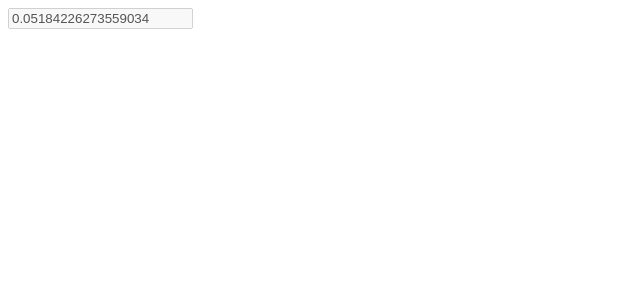
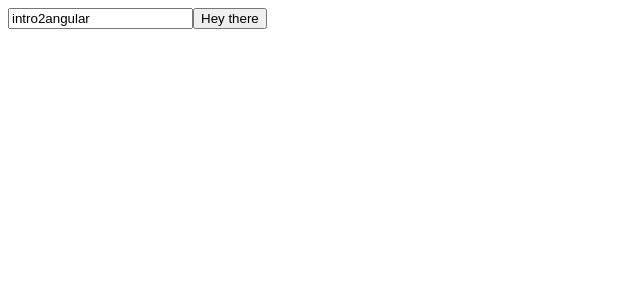
Before and after one commit to danielJAmoils/angulerNotes, an Angular app: page / in a window 1280 px wide. Shown: the top 300 px of the page, without its empty margins (0-640 px from the left). Built offline with nearby package versions, Linux system fonts and the light colour scheme.

Commit message:
target to source binding

```diff
--- a/src/app/app.component.html
+++ b/src/app/app.component.html
@@ -1 +1,3 @@
 <input type="text" value="{{myVariable}}" [disabled]="myDisabledValue"/><!--disabling the input will only change if you bind the value with []-->
+
+<button (click)="callMyFunction()">Hey there</button>
--- a/src/app/app.component.ts
+++ b/src/app/app.component.ts
@@ -9,15 +9,11 @@ export class AppComponent {
   myVariable = 'intro2angular';
   myDisabledValue = false
   constructor(){
-    this.myVariable = ""
-    this.myDisabledValue = false
-    setInterval(() => {
-      this.myVariable = Math.random().toString()
-      this.myDisabledValue = Math.random() > 0.5
-    }, 500)
+
   }
 
   callMyFunction(){
-
+    this.myDisabledValue = !this.myDisabledValue
+    console.log("function called")
   }
 }
```
